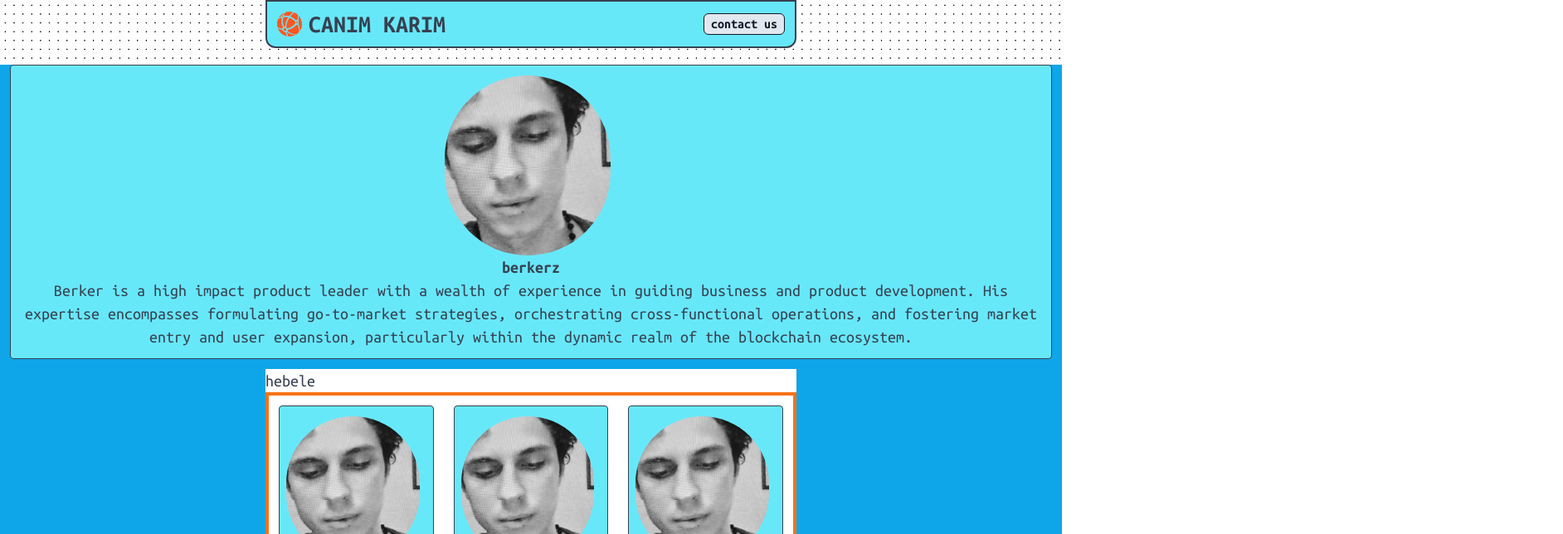
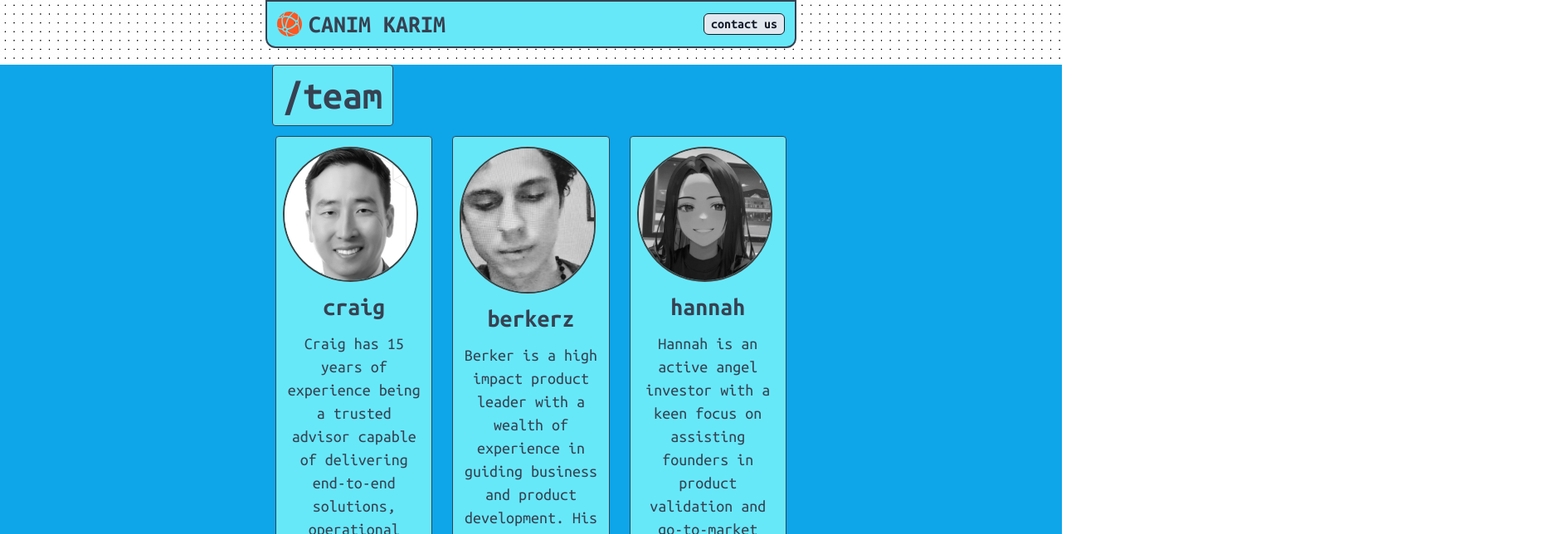
Before and after one commit to berker-z/lat48, a Next.js app: page /justify in a window 1280 px wide. Shown: the top 644 px of the page at 83% size, 1884 px wide, since content can reach past the window. Built offline with nearby package versions, Linux system fonts and the light colour scheme.

Commit message:
refactor team component

```diff
--- a/app/justify/page.jsx
+++ b/app/justify/page.jsx
@@ -1,4 +1,4 @@
-import Team2 from "@components/Team2";
+import Team2 from "@components/Team";
 import React from "react";
 import Image from "next/image";
 
--- a/app/page.jsx
+++ b/app/page.jsx
@@ -9,9 +9,9 @@ const Home = () => {
   return (
     <section className=" text-xl font-ubuntu">
       <AltHero />
-      <Linktr />
+
       <Team />
-      <section className=" mt-20 w-1/3 pt-10 boxxy mx-auto flex-center flex-col">
+      <section className=" mt-20 w-1/3 pt-10 boxxy space-y-3 mx-auto flex-center flex-col ">
         <Image
           src="/assets/images/karım.jpg"
           alt="something"
@@ -27,6 +27,7 @@ const Home = () => {
           </span>
         </h1>
       </section>
+      <Linktr />
     </section>
   );
 };
--- a/components/Team.jsx
+++ b/components/Team.jsx
@@ -1,5 +1,26 @@
 import React from "react";
 import Image from "next/image";
+import { personData } from "@public/assets/data/personData";
+
+const Person = ({ src, name, desc }) => {
+  return (
+    <div className="boxxy group relative w-1/3 h-auto m-3 p-3">
+      <div className="flex-center flex-col">
+        <Image
+          src={src}
+          alt=""
+          width={200}
+          height={200}
+          className="mr-2 rounded-full border-2 border-gray-700 filter grayscale group-hover:shadow-lg"
+        />
+        <div>
+          <p className="font-bold text-3xl my-3 text-center">{name}</p>
+          <p className="text-center">{desc}</p>
+        </div>
+      </div>
+    </div>
+  );
+};
 
 const Team = () => {
   return (
@@ -8,77 +29,9 @@ const Team = () => {
         <div className="w-1/2">
           <p className="boxxy baslik w-min px-2 mx-2">/team</p>
           <div className="flex">
-            <div className="boxxy group relative w-1/3 h-auto m-3 p-3">
-              <div className="flex-center flex-col">
-                <Image
-                  src="/assets/images/craig.jpg"
-                  alt="something"
-                  width={200}
-                  height={200}
-                  className="mr-2 rounded-full filter grayscale group-hover:shadow-lg"
-                />
-                <div>
-                  <p className="font-bold text-center">craig</p>
-                  <p className="text-center">
-                    Craig has 15 years of experience being a trusted advisor
-                    capable of delivering end-to-end solutions, operational
-                    excellence, and go-to-market strategy for leading Microsoft
-                    products and services. Expertise areas include
-                    product-market-fit, brand, product, and compete strategy,
-                    operations management, UX and market research, BI and
-                    analytics reporting, financial budgeting, analysis, and
-                    forecasting, and application and tool development.
-                  </p>
-                </div>
-              </div>
-            </div>
-
-            <div className="boxxy w-1/3 group relative h-auto m-3 p-3">
-              <div className="flex-center flex-col">
-                <Image
-                  src="/assets/images/berker.png"
-                  alt="something"
-                  width={200}
-                  height={200}
-                  className="mr-2 rounded-full filter grayscale group-hover:shadow-lg"
-                />
-                <div>
-                  <p className="font-bold text-center">berkerz</p>
-                  <p className="text-center">
-                    Berker is a high impact product leader with a wealth of
-                    experience in guiding business and product development. His
-                    expertise encompasses formulating go-to-market strategies,
-                    orchestrating cross-functional operations, and fostering
-                    market entry and user expansion, particularly within the
-                    dynamic realm of the blockchain ecosystem.
-                  </p>
-                </div>
-              </div>
-            </div>
-
-            <div className="boxxy w-1/3 h-auto group relative m-3 p-3">
-              <div className="flex-center flex-col">
-                <Image
-                  src="/assets/images/hannah.jpg"
-                  alt="something"
-                  width={200}
-                  height={200}
-                  className="mr-2 rounded-full filter grayscale group-hover:shadow-lg"
-                />
-                <div>
-                  <p className="font-bold text-center">hannah</p>
-                  <p className="text-center">
-                    Hannah is an active angel investor with a keen focus on
-                    assisting founders in product validation and go-to-market
-                    strategies. She has cultivated a community of analysts and
-                    investors dedicated to crafting research on startups and
-                    facilitating their connections with potential investors.
-                    With a foundation in financial advisory, her expertise is
-                    further enriched by her background in academic research.
-                  </p>
-                </div>
-              </div>
-            </div>
+            <Person {...personData[0]} />
+            <Person {...personData[1]} />
+            <Person {...personData[2]} />
           </div>
         </div>
       </div>
--- a/components/Team2.jsx
+++ /dev/null
@@ -1,31 +0,0 @@
-import React from "react";
-import Image from "next/image";
-
-const Team2 = () => {
-  return (
-    <div className="boxxy group relative h-auto m-3 p-3">
-      <div className="flex-center flex-col">
-        <Image
-          src="/assets/images/berker.png"
-          alt="something"
-          width={200}
-          height={200}
-          className="mr-2 rounded-full filter grayscale group-hover:shadow-lg"
-        />
-        <div>
-          <p className="font-bold text-center">berkerz</p>
-          <p className="text-center">
-            Berker is a high impact product leader with a wealth of experience
-            in guiding business and product development. His expertise
-            encompasses formulating go-to-market strategies, orchestrating
-            cross-functional operations, and fostering market entry and user
-            expansion, particularly within the dynamic realm of the blockchain
-            ecosystem.
-          </p>
-        </div>
-      </div>
-    </div>
-  );
-};
-
-export default Team2;
--- /dev/null
+++ b/public/assets/data/personData.jsx
@@ -0,0 +1,17 @@
+export const personData = [
+  {
+    src: "/assets/images/craig.jpg",
+    name: "craig",
+    desc: "Craig has 15 years of experience being a trusted advisor capable of delivering end-to-end solutions, operational excellence, and go-to-market strategy for leading Microsoft products and services. Expertise areas include product-market-fit, brand, product, and compete strategy, operations management, UX and market research, BI and analytics reporting, financial budgeting, analysis, and forecasting, and application and tool development.",
+  },
+  {
+    src: "/assets/images/berker.png",
+    name: "berkerz",
+    desc: "Berker is a high impact product leader with a wealth of experience in guiding business and product development. His expertise encompasses formulating go-to-market strategies, orchestrating cross-functional operations, and fostering market entry and user expansion, particularly within the dynamic realm of the blockchain ecosystem.",
+  },
+  {
+    src: "/assets/images/hannah.jpg",
+    name: "hannah",
+    desc: "Hannah is an active angel investor with a keen focus on assisting founders in product validation and go-to-market strategies. She has cultivated a community of analysts and investors dedicated to crafting research on startups and facilitating their connections with potential investors. With a foundation in financial advisory, her expertise is further enriched by her background in academic research.",
+  },
+];
```
